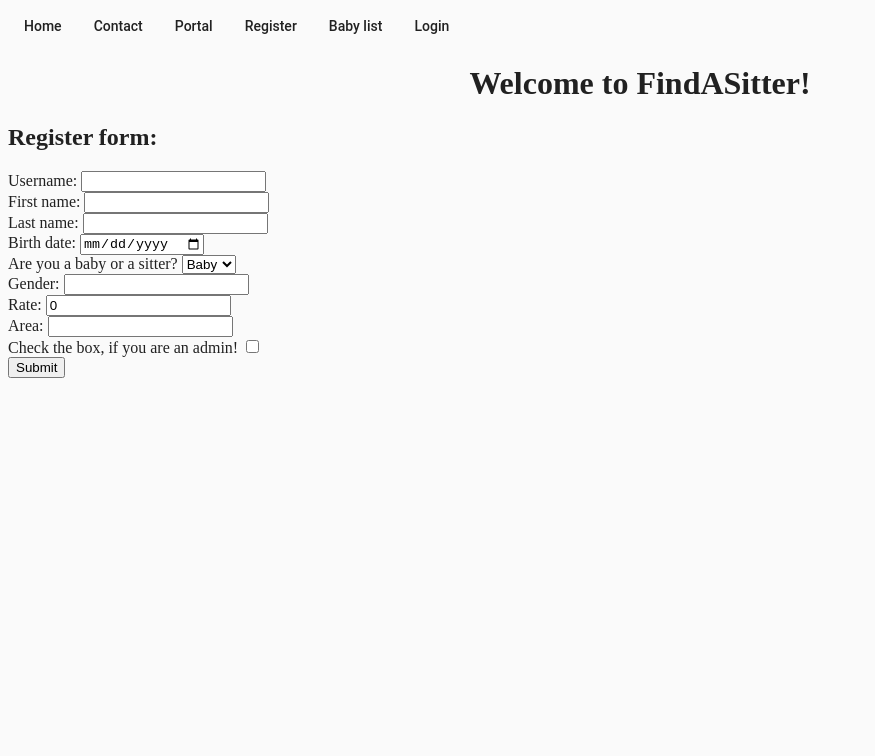
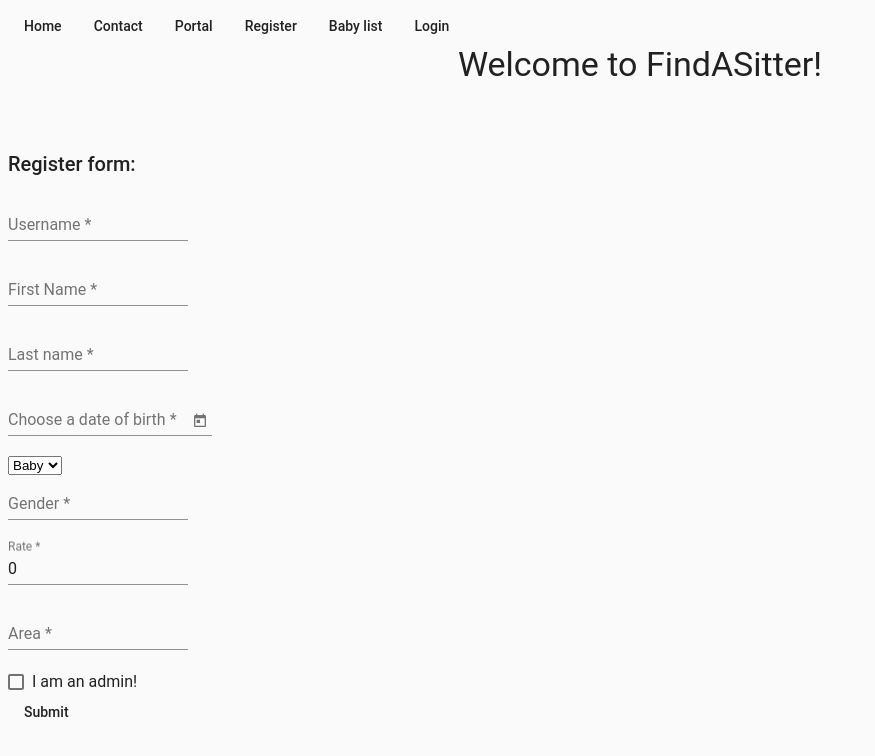
Before and after one commit to sebvilhelm/ng-find-a-sitter, an Angular app: page /register in a window 1280 px wide. Shown: the top 756 px of the page, without its empty margins (0-875 px from the left). Built offline with nearby package versions, Linux system fonts and the light colour scheme.

Commit message:
material

```diff
--- a/src/app/app.component.html
+++ b/src/app/app.component.html
@@ -13,12 +13,10 @@
   IMMA AUTH BABY§!!
 </div>
 
-<div>
-  <h1 style="text-align:center">
+
+<main>
+  <h1 class="mat-display-1" style="text-align:center">
     Welcome to {{ title }}!
   </h1>
-</div>
-
-<main>
   <router-outlet></router-outlet>
 </main>
--- a/src/app/login/login.component.html
+++ b/src/app/login/login.component.html
@@ -1,25 +1,25 @@
 <form [formGroup]="loginForm" (submit)="onSubmit(loginForm)" novalidate>
-  <label>
+  <div>
     <mat-form-field>
       <input matInput placeholder="username" formControlName="username">
       <mat-error *ngIf="loginForm.controls.username.errors?.required && loginForm.controls.username.touched">
         You must fill out your username
       </mat-error>
     </mat-form-field>
-  </label>
-  <label>
+  </div>
+  <div>
     <mat-form-field>
       <input matInput placeholder="password" formControlName="password">
       <mat-error *ngIf="loginForm.controls.username.errors?.required && loginForm.controls.username.touched">
         You must fill out your password
       </mat-error>
     </mat-form-field>
-  </label>
-  <label>
+  </div>
+  <div>
     <mat-checkbox formControlName="isAdmin">
       I am an admin!
     </mat-checkbox>
-  </label>
+  </div>
 
   <p>Form value: {{loginForm.value | json}}</p>
   <p>Form status: {{loginForm.status | json}}</p>
--- a/src/app/portal/user-detail/user-detail.component.html
+++ b/src/app/portal/user-detail/user-detail.component.html
@@ -1,5 +1,5 @@
 <form [formGroup]="editUserForm" (submit)="onSubmit(editUserForm)" novalidate>
-  <h2>Edit user:</h2>
+  <h2 class="mat-h2">Edit user:</h2>
   <div>
     <mat-form-field>
       <input matInput placeholder="Username" formControlName="userName" name="userName">
--- a/src/app/register/register.component.html
+++ b/src/app/register/register.component.html
@@ -1,42 +1,61 @@
-<h2>Register form:</h2>
 <form [formGroup]="registerForm" (submit)="onSubmit(registerForm)" novalnameate>
-  <label> Username:
-    <input formControlName="userName" name="userName">
-  </label>
-  <div class="error-message" *ngIf="registerForm.controls.userName.errors?.required && registerForm.controls.userName.touched">You must fill out First name</div>
-  <label> First name:
-    <input formControlName="firstName" name="firstName">
-  </label>
-  <div class="error-message" *ngIf="registerForm.controls.firstName.errors?.required && registerForm.controls.firstName.touched">You must fill out First name</div>
-  <label> Last name:
-    <input formControlName="lastName" name="lastName">
-  </label>
-  <div class="error-message" *ngIf="registerForm.controls.lastName.errors?.required && registerForm.controls.lastName.touched">You must fill out Last name</div>
-  <label> Birth date:
-    <input type="date" formControlName="birthDate" name="birthDate">
-  </label>
-  <div class="error-message" *ngIf="registerForm.controls.birthDate.errors?.required && registerForm.controls.birthDate.touched">You must fill out Birth date</div>
-  <label> Are you a baby or a sitter?
+  <h2 class="mat-h2" >Register form:</h2>
+  <div>
+    <mat-form-field>
+      <input matInput placeholder="Username" formControlName="userName" name="userName">
+      <mat-error class="error-message" *ngIf="registerForm.controls.userName.errors?.required && registerForm.controls.userName.touched">You must fill out First name</mat-error>
+    </mat-form-field>
+  </div>
+  <div>
+    <mat-form-field>
+      <input matInput placeholder="First Name" formControlName="firstName" name="firstName">
+      <mat-error class="error-message" *ngIf="registerForm.controls.firstName.errors?.required && registerForm.controls.firstName.touched">You must fill out First name</mat-error>
+    </mat-form-field>
+  </div>
+  <div>
+    <mat-form-field>
+      <input matInput placeholder="Last name" formControlName="lastName" name="lastName">
+      <mat-error class="error-message" *ngIf="registerForm.controls.lastName.errors?.required && registerForm.controls.lastName.touched">You must fill out Last name</mat-error>
+    </mat-form-field>
+  </div>
+  <div>
+    <mat-form-field>
+      <input matInput formControlName="birthDate" name="birthDate" [matDatepicker]="picker" placeholder="Choose a date of birth">
+      <mat-datepicker-toggle matSuffix [for]="picker"></mat-datepicker-toggle>
+      <mat-datepicker #picker></mat-datepicker>
+      <mat-error class="error-message" *ngIf="registerForm.controls.birthDate.errors?.required && registerForm.controls.birthDate.touched">You must fill out Birth date</mat-error>
+    </mat-form-field>
+  </div>
+  <div>
     <select formControlName="typeOfUser" name="typeOfUser">
       <option value="baby">Baby</option>
       <option value="sitter">Sitter</option>
     </select>
-  </label>
-  <label> Gender:
-    <input formControlName="gender" name="gender">
-  </label>
-  <div class="error-message" *ngIf="registerForm.controls.gender.errors?.required && registerForm.controls.gender.touched">You must fill out Gender</div>
-  <label> Rate:
-    <input type="number" formControlName="rate" name="rate">
-  </label>
-  <div class="error-message" *ngIf="registerForm.controls.rate.errors?.required && registerForm.controls.rate.touched">You must fill out Rate</div>
-  <label> Area:
-    <input formControlName="area" name="area">
-  </label>
-  <div class="error-message" *ngIf="registerForm.controls.area.errors?.required && registerForm.controls.area.touched">You must fill out Area</div>
-  <label> Check the box, if you are an admin!
-    <input type="checkbox" formControlName="isAdmin" name="isAdmin">
-  </label>
+  </div>
+  <div>
+    <mat-form-field>
+      <input matInput placeholder="Gender" formControlName="gender" name="gender">
+      <mat-error class="error-message" *ngIf="registerForm.controls.gender.errors?.required && registerForm.controls.gender.touched">You must fill out Gender</mat-error>
+    </mat-form-field>
+  </div>
+  <div>
+    <mat-form-field>
+      <input matInput placeholder="Rate" type="number" formControlName="rate" name="rate">
+      <mat-error class="error-message" *ngIf="registerForm.controls.rate.errors?.required && registerForm.controls.rate.touched">You must fill out Rate</mat-error>
+    </mat-form-field>
+  </div>
 
-  <input type="submit">
+  <div>
+    <mat-form-field>
+      <input matInput placeholder="Area" formControlName="area" name="area">
+      <mat-error class="error-message" *ngIf="registerForm.controls.area.errors?.required && registerForm.controls.area.touched">You must fill out Area</mat-error>
+    </mat-form-field>
+  </div>
+  <div>
+    <mat-checkbox formControlName="isAdmin"name="isAdmin">
+      I am an admin!
+    </mat-checkbox>
+  </div>
+
+  <button mat-button type="submit">Submit</button>
 </form>
```
Also changed, not shown: src/app/app.module.ts (+7 -1 lines).
